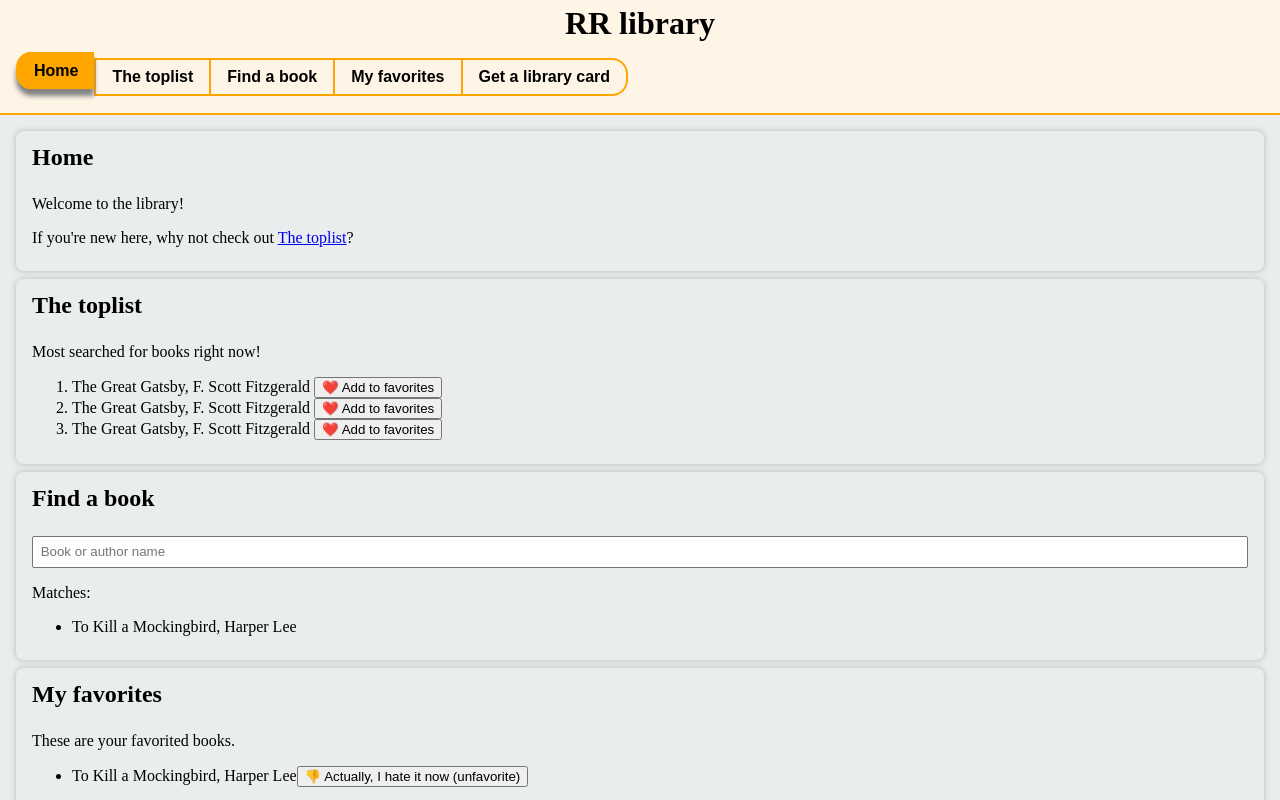
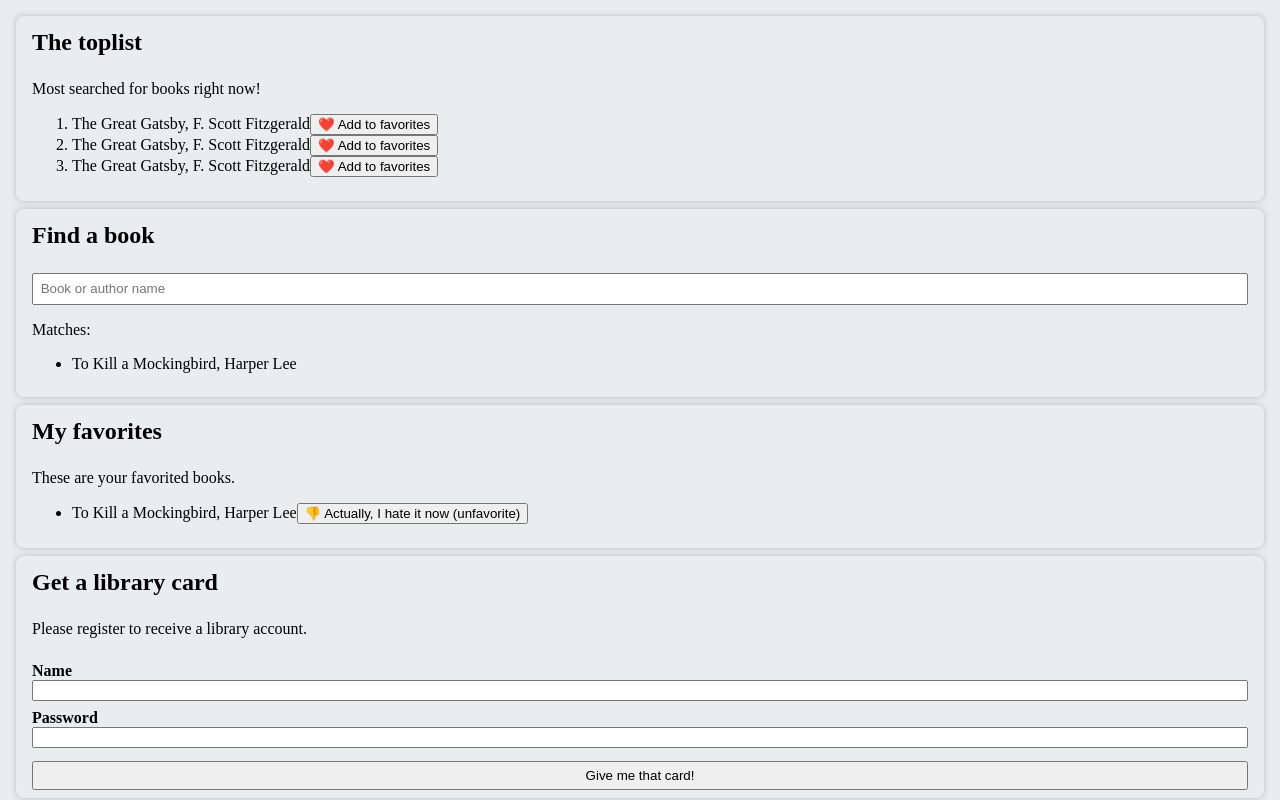
Before and after one commit to MalinJ123/09-library, a React (Vite) app: page /#/ in a window 1280 px wide. Shown: the top 800 px of the page. Built offline with nearby package versions, Linux system fonts and the light colour scheme.

Commit message:
delat upp innehållet

```diff
--- /dev/null
+++ b/src/components/Header.jsx
@@ -0,0 +1,21 @@
+import { NavLink } from "react-router-dom";
+
+
+const Header = () => {
+	<header>
+		<h1> RR library </h1>
+		<nav>
+			<ul>
+				<li className="selected">
+					<NavLink to="/">Home </NavLink>
+				</li>
+				<li> The toplist </li>
+				<li> Find a book </li>
+				<li> My favorites </li>
+				<li> Get a library card </li>
+			</ul>
+		</nav>
+	</header>;
+};
+
+export default Header;
--- /dev/null
+++ b/src/routes/Favorites.jsx
@@ -0,0 +1,16 @@
+const Favorites = () => {
+	return (
+		<div className="content">
+			<h2> My favorites </h2>
+			<p>These are your favorited books.</p>
+			<ul>
+				<li>
+					To Kill a Mockingbird, Harper Lee
+					<button>👎 Actually, I hate it now (unfavorite) </button>
+				</li>
+			</ul>
+		</div>
+	);
+};
+
+export default Favorites;
--- /dev/null
+++ b/src/routes/FindBook.jsx
@@ -0,0 +1,18 @@
+const FindBook = () => {
+	return (
+		<div className="content">
+			<h2> Find a book </h2>
+			<input
+				className="search-input"
+				type="text"
+				placeholder="Book or author name"
+			/>
+			<p>Matches:</p>
+			<ul>
+				<li>To Kill a Mockingbird, Harper Lee</li>
+			</ul>
+		</div>
+	);
+};
+
+export default FindBook;
--- /dev/null
+++ b/src/routes/Home.jsx
@@ -0,0 +1,12 @@
+
+const Home = () => {
+	<div className="content">
+		<h2> Home </h2>
+		<p>Welcome to the library!</p>
+		<p>
+			If you're new here, why not check out <a href="#"> The toplist</a>?{" "}
+		</p>
+	</div>;
+};
+
+export default Home;
--- /dev/null
+++ b/src/routes/RegisterCard.jsx
@@ -0,0 +1,19 @@
+const RegisterCard = () => {
+	return (
+		<div className="content">
+			<h2> Get a library card </h2>
+			<p>Please register to receive a library account.</p>
+			<form action="#">
+				<label htmlFor="username"> Name </label>
+				<input id="username" type="text" />
+
+				<label htmlFor="password"> Password </label>
+				<input id="password" type="text" />
+
+				<button type="button"> Give me that card! </button>
+			</form>
+		</div>
+	);
+};
+
+export default RegisterCard;
--- a/src/routes/Root.jsx
+++ b/src/routes/Root.jsx
@@ -1,74 +1,24 @@
-
+import Header from "../components/Header.jsx";
+import Home from './Home.jsx'
+import Toplist from "./Toplist.jsx";
+import FindBook from "./FindBook.jsx";
+import Favorites from "./Favorites.jsx";
+import RegisterCard from "./RegisterCard.jsx"
 
 const Root = () => {
-
 	return (
 		<>
-		<header>
-	<h1> RR library </h1>
-	<nav>
-		<ul>
-			<li className="selected"> Home </li>
-			<li> The toplist </li>
-			<li> Find a book </li>
-			<li> My favorites </li>
-			<li> Get a library card </li>
-		</ul>
-	</nav>
-</header>
-<main>
-	<div className="content">
-		<h2> Home </h2>
-		<p>Welcome to the library!</p>
-		<p>If you're new here, why not check out <a href="#"> The toplist</a>? </p>
-	</div>
+			<Header />
+			<main>
+				<Home/>
+				<Toplist/>
+				<FindBook/>
+				<Favorites/>
+				<RegisterCard/>
 
-	<div className="content">
-		<h2> The toplist </h2>
-		<p>Most searched for books right now!</p>
-		<ol>
-			<li> The Great Gatsby, F. Scott Fitzgerald <button> ❤️ Add to favorites </button> </li>
-			<li> The Great Gatsby, F. Scott Fitzgerald <button> ❤️ Add to favorites </button> </li>
-			<li> The Great Gatsby, F. Scott Fitzgerald <button> ❤️ Add to favorites </button> </li>
-		</ol>
-	</div>
+			</main>
+		</>
+	);
+};
 
-	<div className="content">
-		<h2> Find a book </h2>
-		<input className="search-input" type="text" placeholder="Book or author name" />
-		<p>Matches:</p>
-		<ul>
-			<li>To Kill a Mockingbird, Harper Lee</li>
-		</ul>
-	</div>
-
-	<div className="content">
-		<h2> My favorites </h2>
-		<p>These are your favorited books.</p>
-		<ul>
-			<li> To Kill a Mockingbird, Harper Lee
-				<button>👎 Actually, I hate it now (unfavorite) </button>
-			</li>
-		</ul>
-	</div>
-
-	<div className="content">
-		<h2> Get a library card </h2>
-		<p>Please register to receive a library account.</p>
-		<form action="#">
-			<label htmlFor="username"> Name </label>
-			<input id="username" type="text" />
-
-			<label htmlFor="password"> Password </label>
-			<input id="password" type="text" />
-
-			<button type="button"> Give me that card! </button>
-		</form>
-	</div>
-
-</main>
-
-		</>
-	)
-}
-export default Root
+export default Root;
--- /dev/null
+++ b/src/routes/Toplist.jsx
@@ -0,0 +1,24 @@
+const Toplist = () => {
+	return (
+		<div className="content">
+			<h2> The toplist </h2>
+			<p>Most searched for books right now!</p>
+			<ol>
+				<li>
+					The Great Gatsby, F. Scott Fitzgerald
+					<button> ❤️ Add to favorites </button>
+				</li>
+				<li>
+					The Great Gatsby, F. Scott Fitzgerald
+					<button> ❤️ Add to favorites </button>
+				</li>
+				<li>
+					The Great Gatsby, F. Scott Fitzgerald
+					<button> ❤️ Add to favorites </button>
+				</li>
+			</ol>
+		</div>
+	);
+};
+
+export default Toplist;
```
